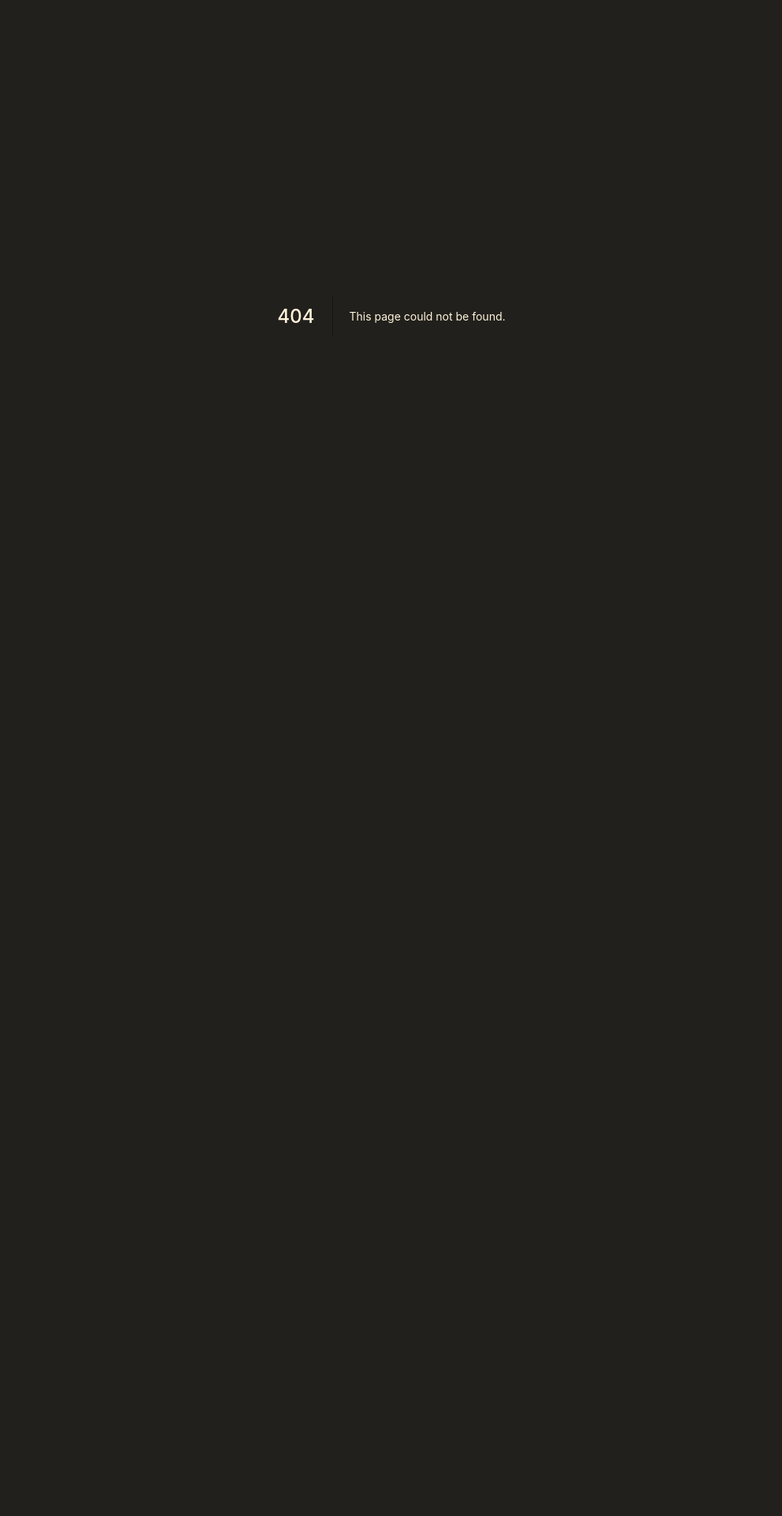
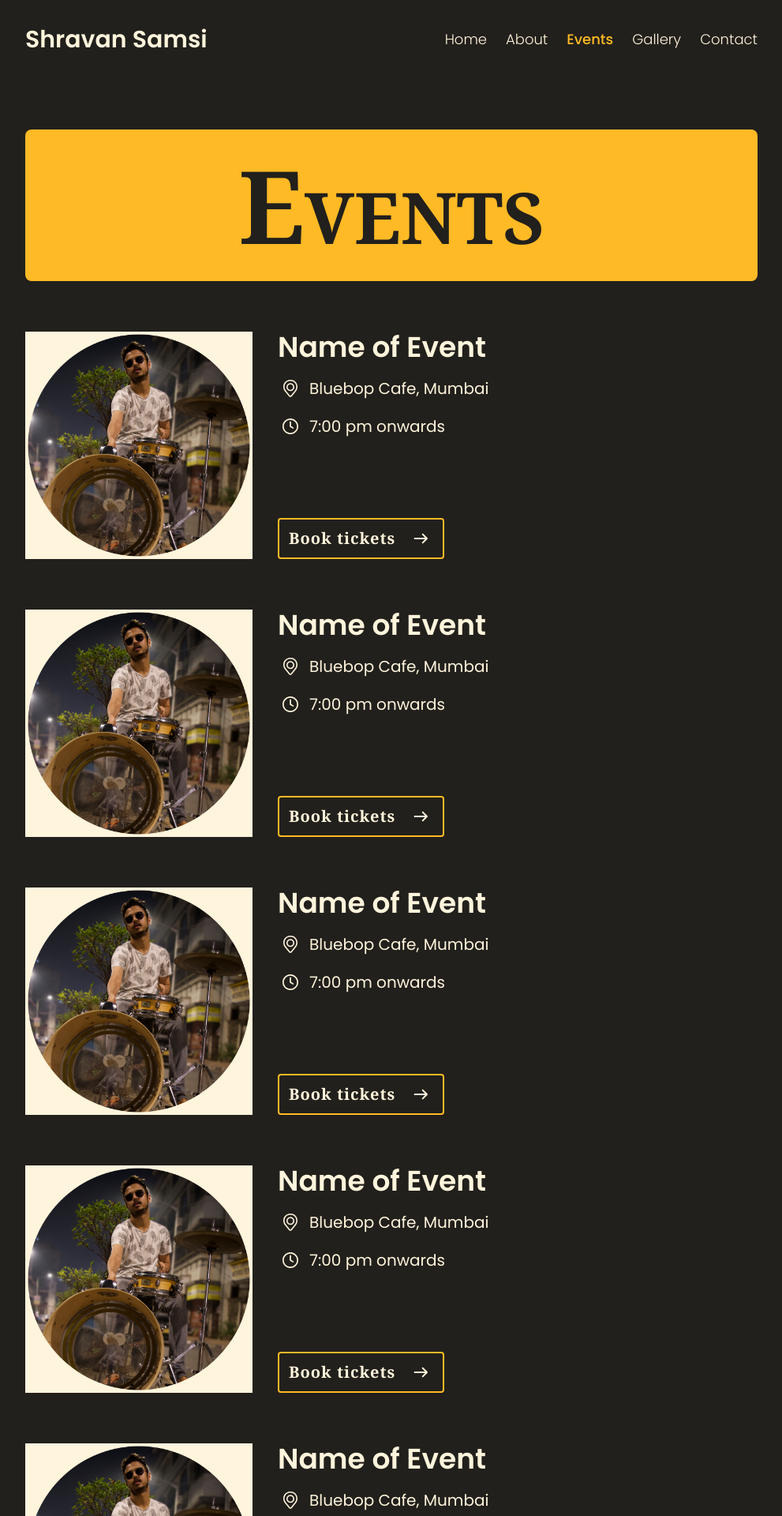
Before and after one commit to NeeshSamsi/shravansamsi, a Next.js app: page /events in a window 1280 px wide. Before the commit this address had no page. Shown: the top 1920 px of the page at 79% size, without its empty margins (144-1135 px from the left). Before the commit the page ends 800 px from the top, so only its background shows below. Built offline with nearby package versions, Linux system fonts and the light colour scheme; what tailwind-hamburgers would draw is missing.

Commit message:
feat: Basic desktop events page

```diff
--- /dev/null
+++ b/pages/events.tsx
@@ -0,0 +1,36 @@
+import type { NextPage } from "next";
+import Head from "next/head";
+import Navbar from "../components/Navbar";
+import Footer from "../components/Footer";
+import Event from "../components/Event";
+
+const Events: NextPage = () => {
+  return (
+    <>
+      <Head>
+        <title>Events - Shravan Samsi</title>
+        <meta name="description" content="" />
+      </Head>
+
+      <Navbar />
+
+      <main className="px-4 pt-16 pb-24 sm:px-8 md:px-12 lg:px-32 xl:px-44 2xl:px-56 3xl:mx-auto 3xl:max-w-[144rem] 3xl:px-0">
+        <h1 className="font-smallcaps mb-16 rounded-lg bg-accent py-8 text-center font-serif text-6xl font-bold text-dark xl:text-9xl">
+          Events
+        </h1>
+
+        <div className="grid-cols-events grid gap-16">
+          <Event />
+          <Event />
+          <Event />
+          <Event />
+          <Event />
+        </div>
+      </main>
+
+      <Footer />
+    </>
+  );
+};
+
+export default Events;
```
